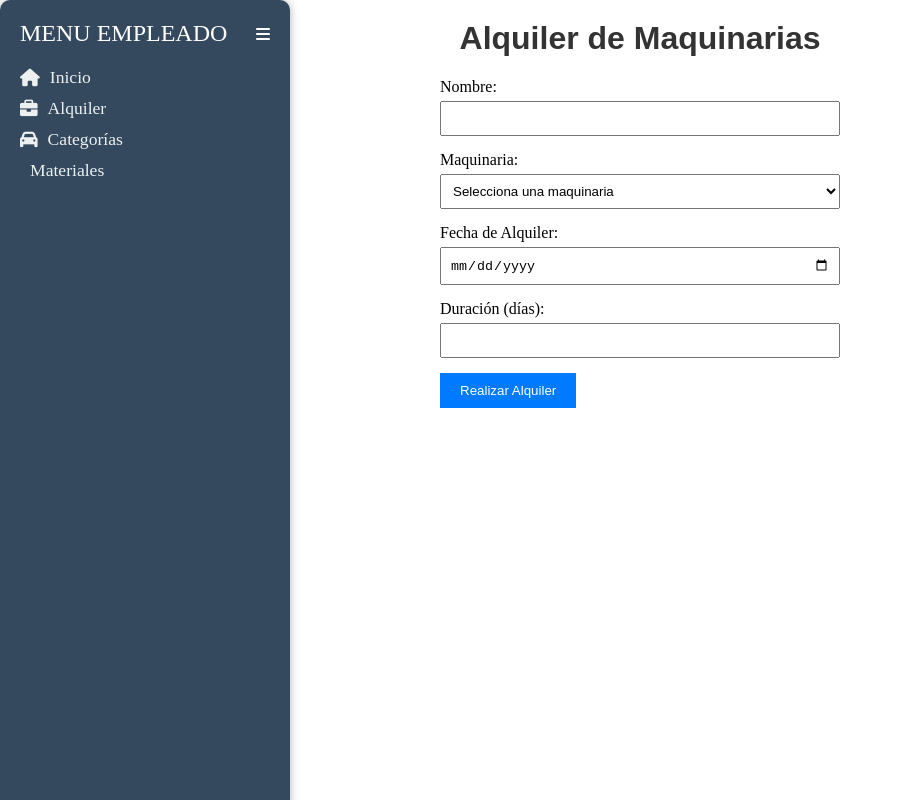
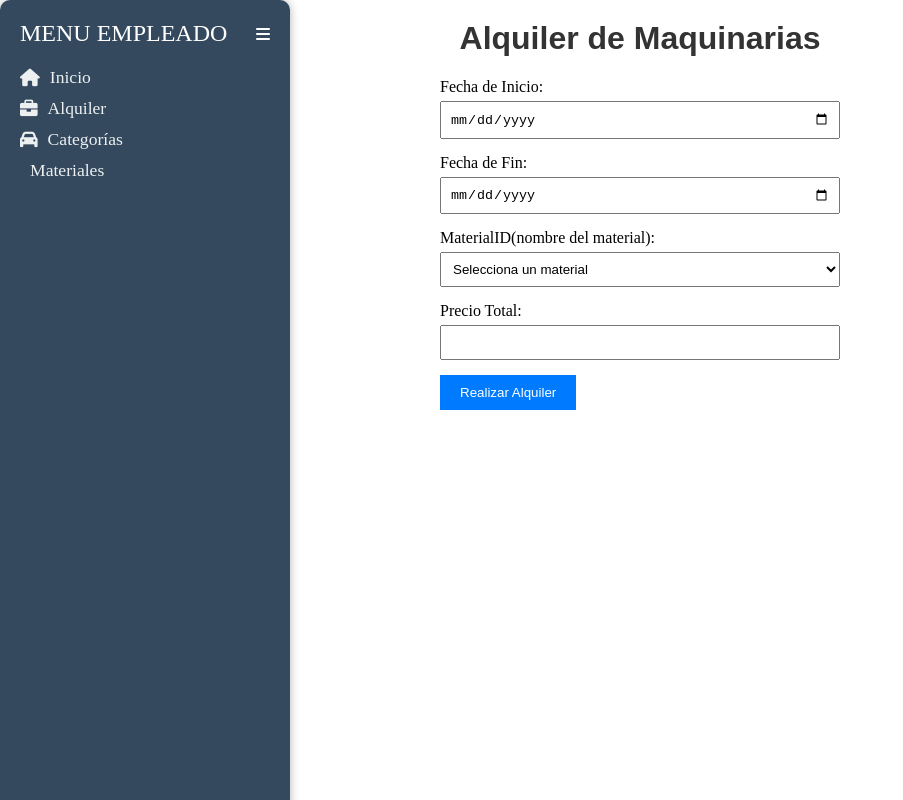
Before and after one commit to saaanchez08/TFG, a Vue app in the folder TFG-FRONTED/rentit_tfg/: page /alquiler in a window 1280 px wide. Shown: the whole page, without its empty margins (0-903 px from the left). Built offline with nearby package versions, Linux system fonts and the light colour scheme.

Commit message:
Formularios Alquiler Modificado

```diff
--- a/TFG-FRONTED/rentit_tfg/src/components/Formularios/FormularioAlquiler.vue
+++ b/TFG-FRONTED/rentit_tfg/src/components/Formularios/FormularioAlquiler.vue
@@ -1,23 +1,28 @@
 <template>
   <form @submit.prevent="submitForm">
+
+
     <div>
-      <label for="nombre">Nombre:</label>
-      <input type="text" id="nombre" v-model="nombre" required>
+      <label for="fechaInicio">Fecha de Inicio:</label>
+      <input type="date" id="fechaInicio" v-model="fechaInicio" required>
     </div>
     <div>
-      <label for="maquinaria">Maquinaria:</label>
-      <select id="maquinaria" v-model="maquinaria" required>
-        <option value="" disabled>Selecciona una maquinaria</option>
-        <option v-for="item in maquinarias" :key="item" :value="item">{{ item }}</option>
+      <label for="fechaFin">Fecha de Fin:</label>
+      <input type="date" id="fechaFin" v-model="fechaFin" required @input="calculateDuracion">
+    </div>
+
+    <div>
+      <label for="materialID">MaterialID(nombre del material):</label>
+      <select id="materialID" v-model="materialID" required @change="updatePrecio">
+        <option value="" disabled>Selecciona un material</option>
+        <option v-for="item in materiales" :key="item.materialID" :value="item.materialID">
+          {{ item.materialID }}
+        </option>
       </select>
     </div>
     <div>
-      <label for="fecha">Fecha de Alquiler:</label>
-      <input type="date" id="fecha" v-model="fecha" required>
-    </div>
-    <div>
-      <label for="duracion">Duración (días):</label>
-      <input type="number" id="duracion" v-model="duracion" required>
+      <label for="precioTotal">Precio Total:</label>
+      <input type="text" id="precioTotal" v-model="precioTotal" readonly>
     </div>
     <button type="submit">Realizar Alquiler</button>
   </form>
@@ -29,32 +34,57 @@ export default {
   data() {
     return {
       nombre: '',
-      maquinaria: '',
-      fecha: '',
-      duracion: '',
-      maquinarias: ['Excavadora', 'Bulldozer', 'Retroexcavadora', 'Grua', 'Cargadora']
+      materialID: '',
+      fechaInicio: '',
+      fechaFin: '',
+      precioTotal: '',
+      materiales: [
+        { materialID: 1, precio: 150.00 },
+        { materialID: 2, precio: 200.00 },
+      ]
     };
   },
-  methods: {
-    submitForm() {
-      const alquiler = {
-        nombre: this.nombre,
-        maquinaria: this.maquinaria,
-        fecha: this.fecha,
-        duracion: this.duracion
-      };
-      console.log('Alquiler realizado:', alquiler);
-      // Aquí puedes agregar lógica para enviar los datos a un servidor o procesarlos como necesites
-      alert('Alquiler realizado con éxito');
-      this.resetForm();
-    },
-    resetForm() {
-      this.nombre = '';
-      this.maquinaria = '';
-      this.fecha = '';
-      this.duracion = '';
-    }
-  }
+  // methods: {
+  //   submitForm() {
+  //     const alquiler = {
+  //       nombre: this.nombre,
+  //       materialID: this.materialID,
+  //       fechaInicio: this.fechaInicio,
+  //       fechaFin: this.fechaFin,
+  //       duracion: this.duracion,
+  //       precioTotal: this.precioTotal
+  //     };
+  //     console.log('Alquiler realizado:', alquiler);
+  //     alert('Alquiler realizado con éxito');
+  //     this.resetForm();
+  //   },
+  //   resetForm() {
+  //     this.nombre = '';
+  //     this.materialID = '';
+  //     this.fechaInicio = '';
+  //     this.fechaFin = '';
+  //     this.duracion = 0;
+  //     this.precioTotal = '';
+  //   },
+  //   updatePrecio() {
+  //     this.calculatePrecioTotal();
+  //   },
+  //   calculateDuracion() {
+  //     if (this.fechaInicio && this.fechaFin) {
+  //       const startDate = new Date(this.fechaInicio);
+  //       const endDate = new Date(this.fechaFin);
+  //       const diffTime = Math.abs(endDate - startDate);
+  //       this.duracion = Math.ceil(diffTime / (1000 * 60 * 60 * 24)) + 1;
+  //       this.calculatePrecioTotal();
+  //     }
+  //   },
+  //   calculatePrecioTotal() {
+  //     if (this.materialID && this.duracion > 0) {
+  //       const material = this.materiales.find(m => m.materialID === this.materialID);
+  //       this.precioTotal = (material.precio * this.duracion).toFixed(2);
+  //     }
+  //   }
+  // }
 }
 </script>
 
```
